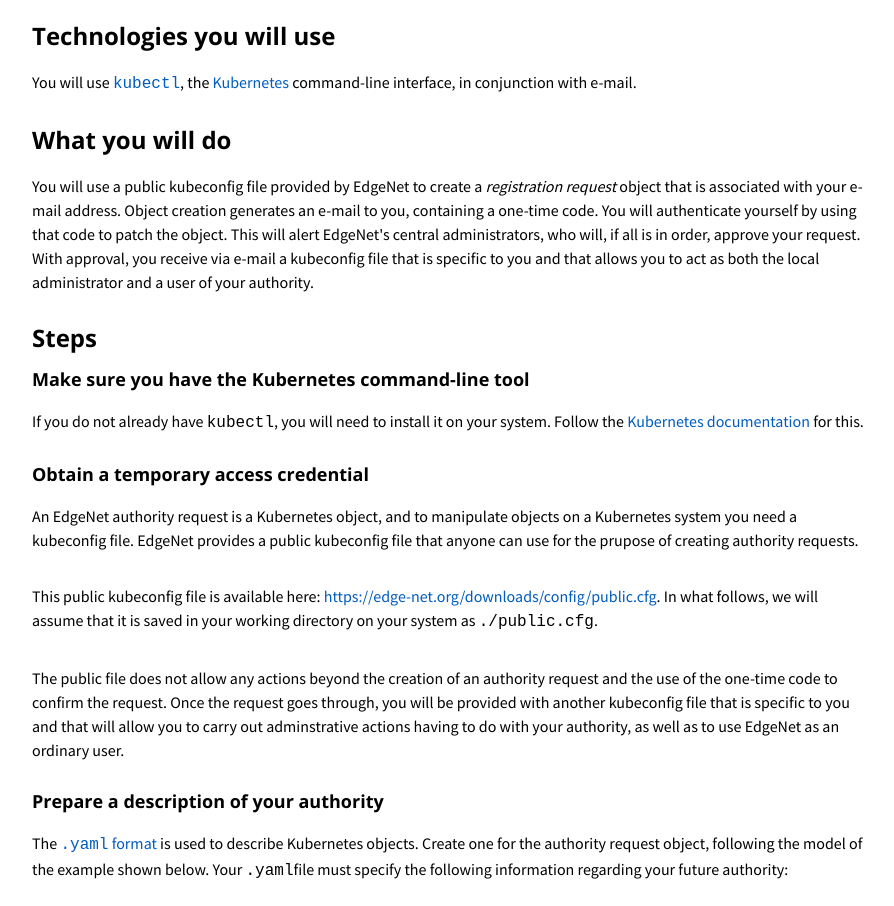
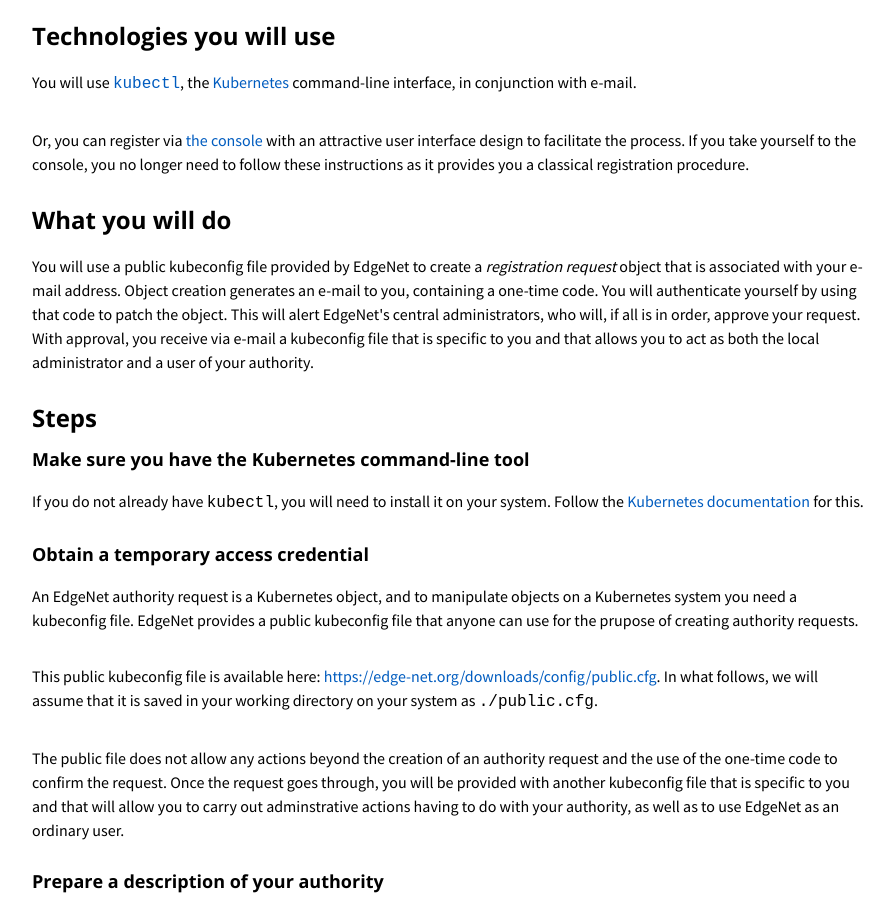
Before and after one commit to EdgeNet-project/website, a plain HTML site: page support-authority-request.html in a window 1280 px wide. Shown: the part 900-1806 px from the top of the page, without its empty margins (188-1082 px from the left). Drawn offline with nearby package versions, Linux system fonts and the light colour scheme.

Commit message:
Add the link of the console to the website

```diff
--- a/support-authority-request.html
+++ b/support-authority-request.html
@@ -60,6 +60,10 @@
               <p>For those of you familiar with PlanetLab, an authority is similar to a <em>site</em> and a local authority administrator is similar to a <em>PI</em>.</p>
               <h2 id="technologies-you-will-use">Technologies you will use</h2>
               <p>You will use <a href="https://kubernetes.io/docs/reference/kubectl/overview/"><code>kubectl</code></a>, the <a href="https://kubernetes.io/">Kubernetes</a> command-line interface, in conjunction with e-mail.</p>
+              <p>
+                Or, you can register via <a href="https://console.edge-net.org/signup">the console</a> with an attractive user interface design to facilitate the process.
+                If you take yourself to the console, you no longer need to follow these instructions as it provides you a classical registration procedure.
+              </p>
               <h2 id="what-you-will-do">What you will do</h2>
               <p>You will use a public kubeconfig file provided by EdgeNet to create a <em>registration request</em> object that is associated with your e-mail address. Object creation generates an e-mail to you, containing a one-time code. You will authenticate yourself by using that code to patch the object. This will alert EdgeNet&#39;s central administrators, who will, if all is in order, approve your request. With approval, you receive via e-mail a kubeconfig file that is specific to you and that allows you to act as both the local administrator and a user of your authority.</p>
               <h2 id="steps">Steps</h2>
```
Also changed, not shown: index.html (+2 -2 lines), support-user-registration.html (+4 -0 lines).
